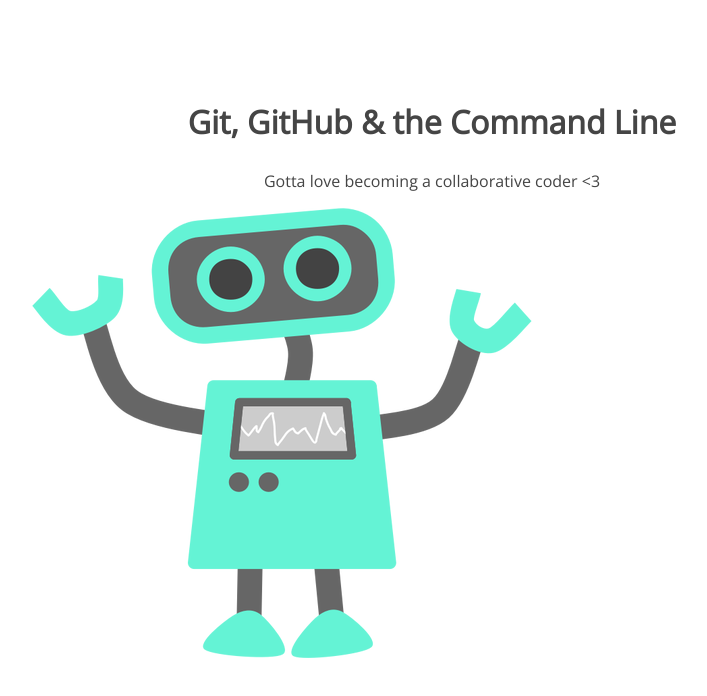
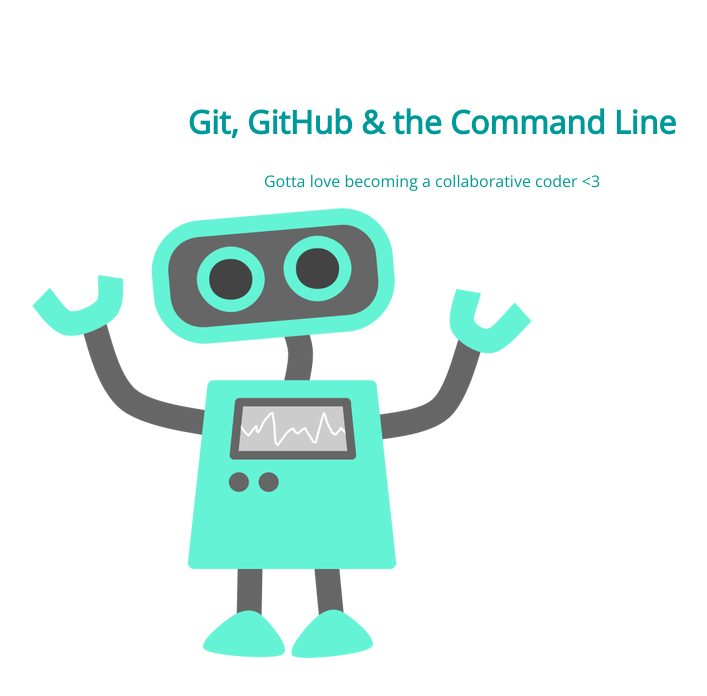
Before and after one commit to EvanRW/105-project, a plain HTML site: page index.html in a window 1280 px wide. Shown: the whole page, without its empty margins (208-915 px from the left). Drawn offline with nearby package versions, Linux system fonts and the light colour scheme.

Commit message:
changes to h1 font color

```diff
--- a/css/style.css
+++ b/css/style.css
@@ -5,7 +5,7 @@ section {
 section h1,
 section p {
 	text-align: center;
-	color: #454545;
+	color: #009999;
 }
 section h1 {
 	font: 32px 'Open Sans';
```
